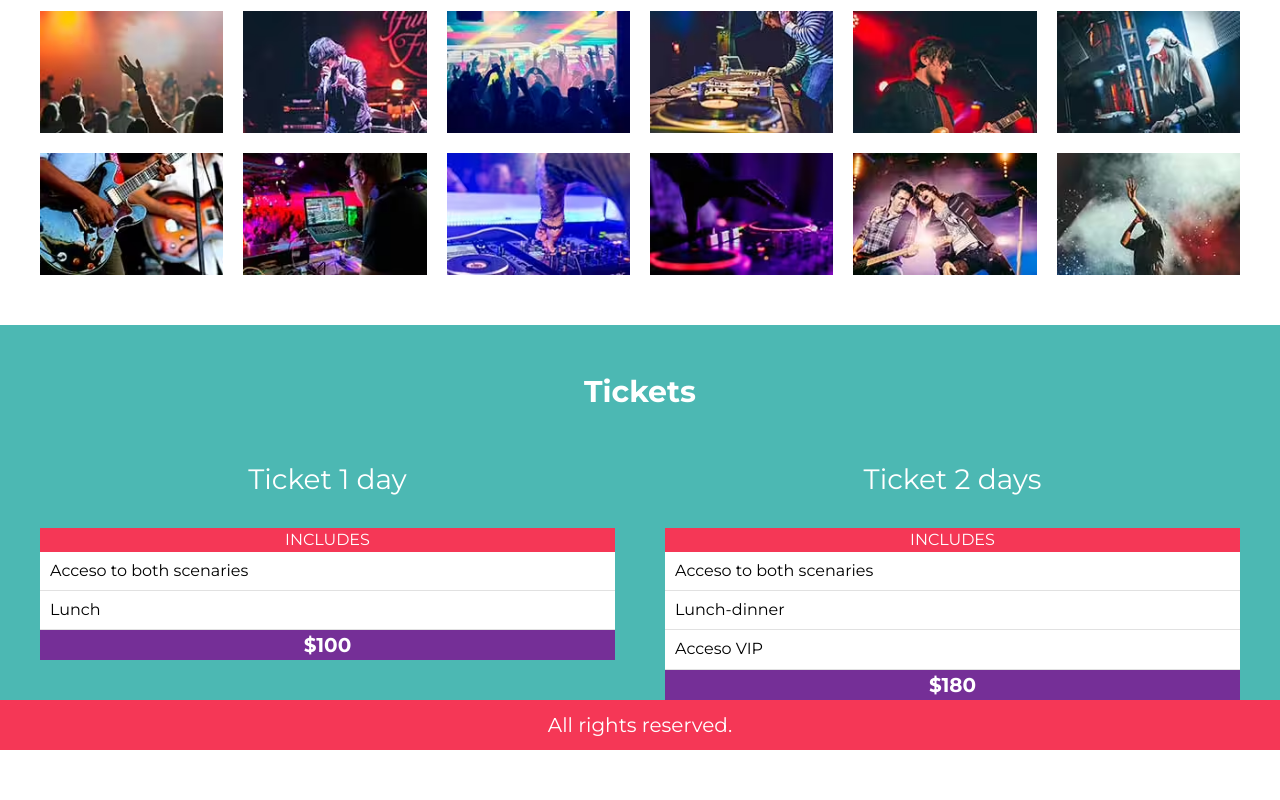
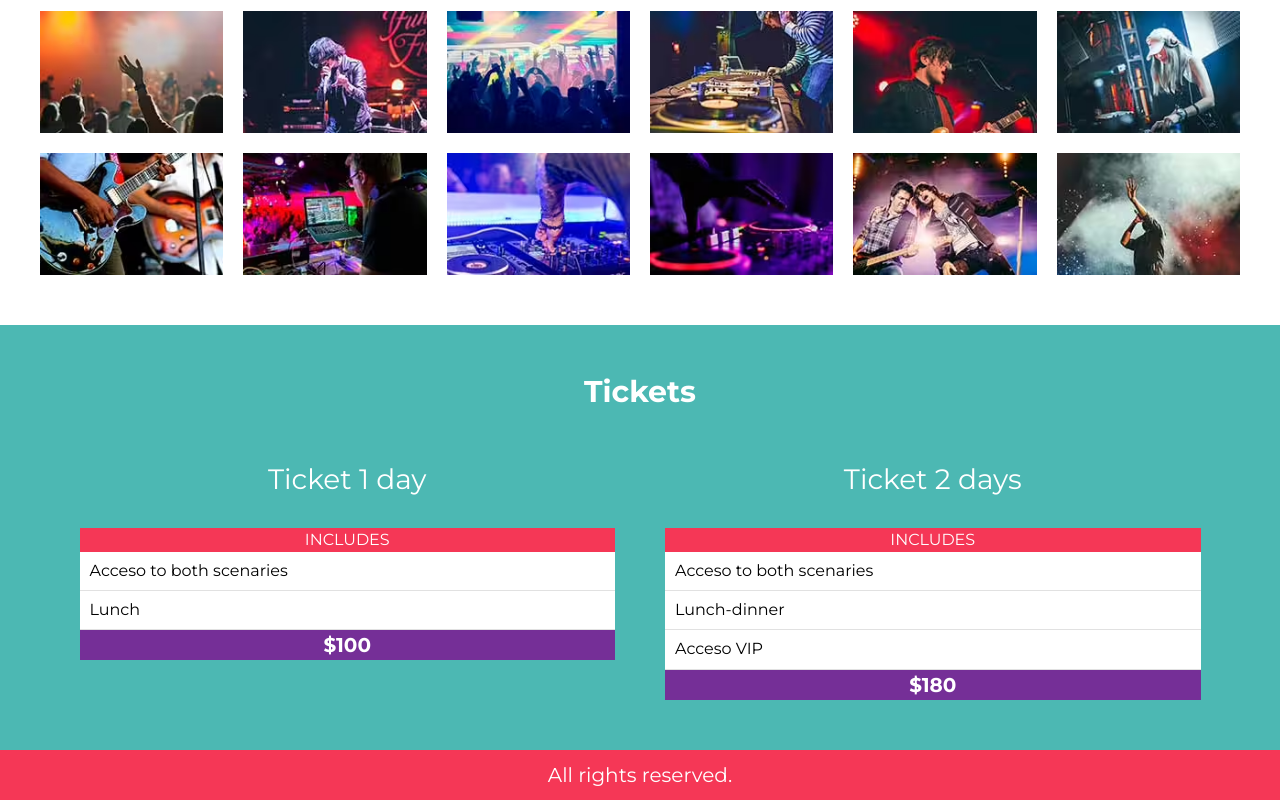
Before and after one commit to NancyMile/musi, a website: page index.html in a window 1280 px wide. Shown: the part 2871-3671 px from the top of the page. Before the commit the page ends 3621 px from the top, so only its background shows below. Drawn offline with nearby package versions, Linux system fonts and the light colour scheme; files that its build step writes are made by us from their sources.

Commit message:
section tickets padding fixed

```diff
--- a/src/scss/layout/_tickets.scss
+++ b/src/scss/layout/_tickets.scss
@@ -2,7 +2,7 @@
 @use 'base/mixin' as m;
 
 .tickets{
-    padding-top: 5rem;
+    padding: 5rem;
     background-color: v.$green;
     h3 {
         text-align: center;
```
